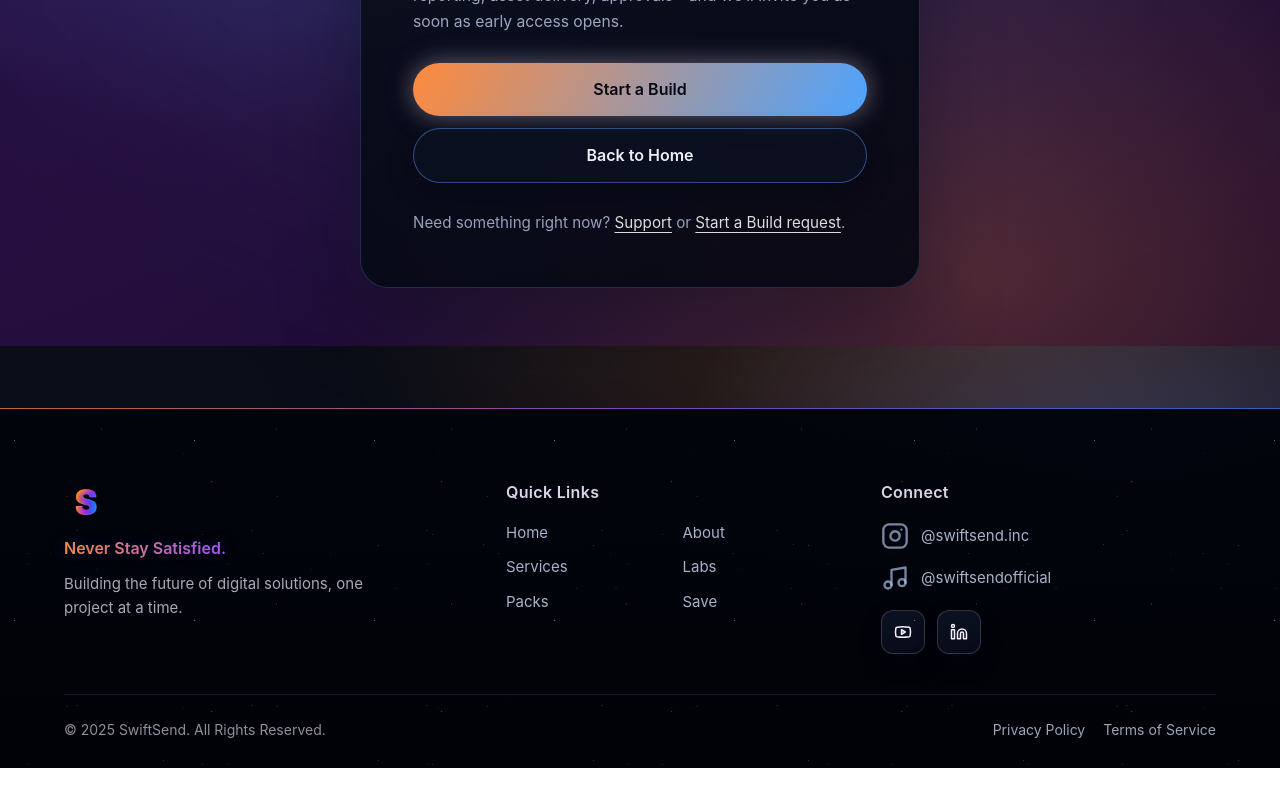
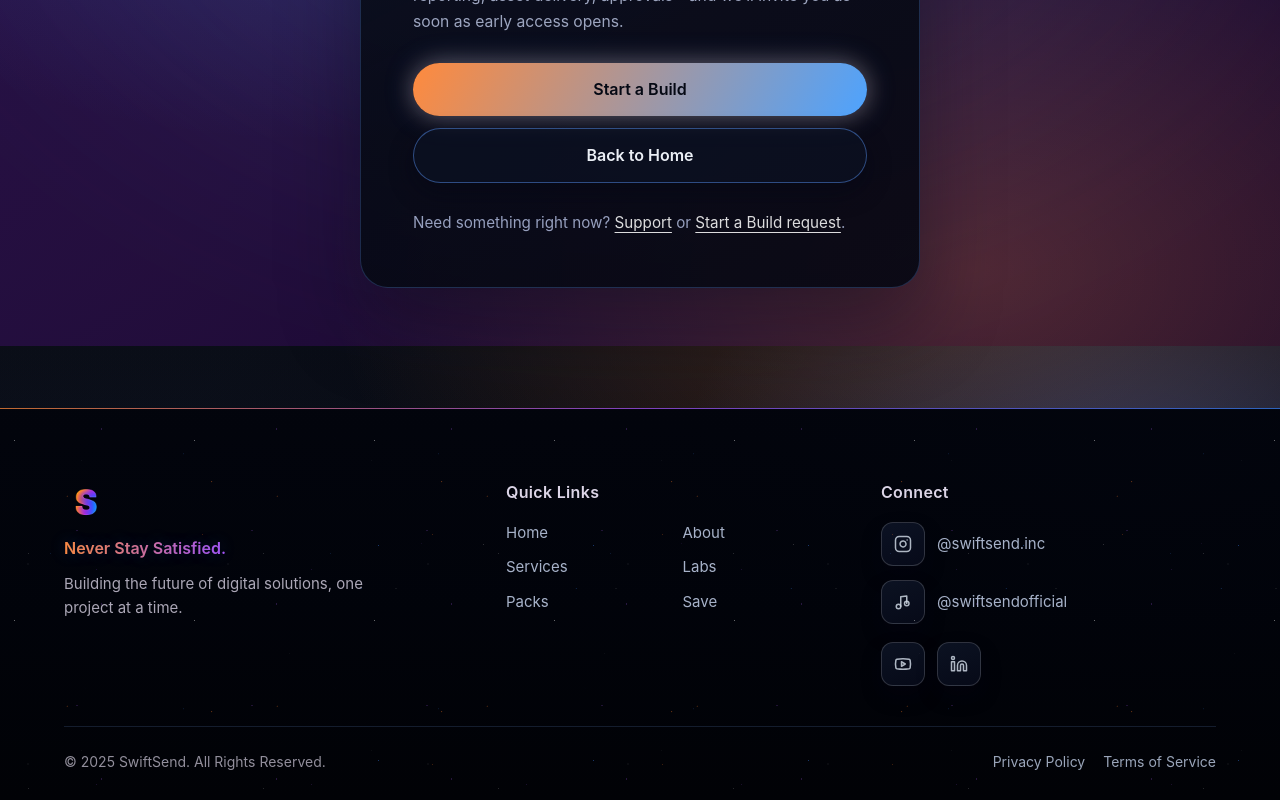
Before and after one commit to edgarcolmenero/swiftsendmaxej, a Next.js app: page /account in a window 1280 px wide. Shown: the part 454-1254 px from the top of the page. Before the commit the page ends 1222 px from the top, so only its background shows below. Built offline with nearby package versions, Linux system fonts and the light colour scheme.

Commit message:
Implement footer social icons refinement with unified button style
Co-authored-by: edgarcolmenero <148722263+edgarcolmenero@users.noreply.github.com>

```diff
--- a/components/footer/Footer.module.css
+++ b/components/footer/Footer.module.css
@@ -262,46 +262,30 @@
 }
 
 .f-connect li {
-  display: grid;
-  grid-template-columns: auto 1fr;
+  display: flex;
+  align-items: center;
   gap: 12px;
+}
+
+.f-connect-link {
+  display: flex;
   align-items: center;
+  gap: 12px;
   color: rgba(214, 228, 255, 0.78);
   font-size: 15px;
+  text-decoration: none;
+  transition: color var(--dur) var(--ease);
 }
 
-.f-connect svg {
-  width: 28px;
-  height: 28px;
-  color: rgba(194, 214, 255, 0.62);
+.f-connect-link:hover,
+.f-connect-link:focus-visible {
+  color: rgba(244, 236, 255, 0.95);
 }
 
-.f-connect a {
-  color: inherit;
-  position: relative;
-}
-
-.f-connect a::after {
-  content: "";
-  position: absolute;
-  left: 0;
-  right: 0;
-  bottom: -3px;
-  height: 2px;
-  background-image: var(--swift-accent-gradient);
-  transform: scaleX(0);
-  transform-origin: left;
-  transition: transform 0.4s var(--ease);
-}
-
-.f-connect a:hover::after,
-.f-connect a:focus-visible::after {
-  transform: scaleX(1);
-}
-
-.f-connect a:focus-visible {
+.f-connect-link:focus-visible {
   outline: 2px solid rgba(86, 174, 255, 0.35);
   outline-offset: 3px;
+  border-radius: 4px;
 }
 
 .f-social {
@@ -318,17 +302,23 @@
   border-radius: 12px;
   border: 1px solid rgba(255, 255, 255, 0.16);
   background: linear-gradient(160deg, rgba(14, 22, 40, 0.82), rgba(8, 12, 28, 0.82));
-  color: #f5f0ff;
-  transition: transform var(--dur) var(--ease), box-shadow var(--dur) var(--ease), border-color var(--dur) var(--ease);
+  color: rgba(203, 213, 225, 0.85);
+  transition: transform var(--dur) var(--ease), box-shadow var(--dur) var(--ease), border-color var(--dur) var(--ease), background var(--dur) var(--ease), color var(--dur) var(--ease);
   box-shadow: 0 10px 20px rgba(8, 2, 20, 0.28);
 }
 
-.f-icn.is-hover,
 .f-icn:hover,
 .f-icn:focus-visible {
   transform: translateY(-2px);
   border-color: rgba(255, 255, 255, 0.28);
-  box-shadow: 0 16px 26px rgba(18, 8, 38, 0.34), inset 0 0 0 1px rgba(255, 255, 255, 0.12);
+  background: linear-gradient(160deg, rgba(18, 28, 48, 0.88), rgba(12, 16, 34, 0.88));
+  color: rgba(226, 232, 240, 0.95);
+  box-shadow:
+    0 16px 26px rgba(18, 8, 38, 0.34),
+    inset 0 0 0 1px rgba(255, 255, 255, 0.12),
+    0 0 24px rgba(249, 115, 22, 0.25),
+    0 0 32px rgba(168, 85, 247, 0.2),
+    0 0 40px rgba(59, 130, 246, 0.15);
 }
 
 .f-icn:focus-visible {
--- a/components/footer/Footer.tsx
+++ b/components/footer/Footer.tsx
@@ -2,9 +2,10 @@
 
 import Link from "next/link";
 import { useEffect, useRef, useState } from "react";
-import { Instagram, Music, Youtube, Linkedin } from "lucide-react";
+import { Instagram, Youtube, Linkedin } from "lucide-react";
 
 import Logo from "@/components/shared/Logo";
+import TikTokIcon from "@/components/shared/TikTokIcon";
 import { BRAND_NAME, BRAND_PLACEHOLDER_LETTER } from "@/config/site";
 
 import styles from "./Footer.module.css";
@@ -266,9 +267,11 @@ const Footer = ({
                 href="https://www.instagram.com/swiftsend.inc"
                 target="_blank"
                 rel="noreferrer noopener"
-                style={{ display: 'contents' }}
+                className={styles["f-connect-link"]}
               >
-                <Instagram size={28} />
+                <span className={styles["f-icn"]}>
+                  <Instagram size={18} />
+                </span>
                 <span>@swiftsend.inc</span>
               </a>
             </li>
@@ -277,9 +280,11 @@ const Footer = ({
                 href="https://www.tiktok.com/@swiftsendofficial"
                 target="_blank"
                 rel="noreferrer noopener"
-                style={{ display: 'contents' }}
+                className={styles["f-connect-link"]}
               >
-                <Music size={28} />
+                <span className={styles["f-icn"]}>
+                  <TikTokIcon size={18} />
+                </span>
                 <span>@swiftsendofficial</span>
               </a>
             </li>
--- /dev/null
+++ b/components/shared/TikTokIcon.tsx
@@ -0,0 +1,34 @@
+import React from 'react';
+
+interface TikTokIconProps {
+  size?: number;
+  className?: string;
+}
+
+/**
+ * Custom TikTok icon component that matches lucide-react style
+ * Simplified TikTok logo design
+ */
+const TikTokIcon: React.FC<TikTokIconProps> = ({ size = 24, className }) => {
+  return (
+    <svg
+      xmlns="http://www.w3.org/2000/svg"
+      width={size}
+      height={size}
+      viewBox="0 0 24 24"
+      fill="none"
+      stroke="currentColor"
+      strokeWidth="2"
+      strokeLinecap="round"
+      strokeLinejoin="round"
+      className={className}
+    >
+      {/* TikTok-style musical note design */}
+      <path d="M9 18V5l8-1v10" />
+      <circle cx="6" cy="18" r="3" />
+      <circle cx="17" cy="14" r="3" />
+    </svg>
+  );
+};
+
+export default TikTokIcon;
```
